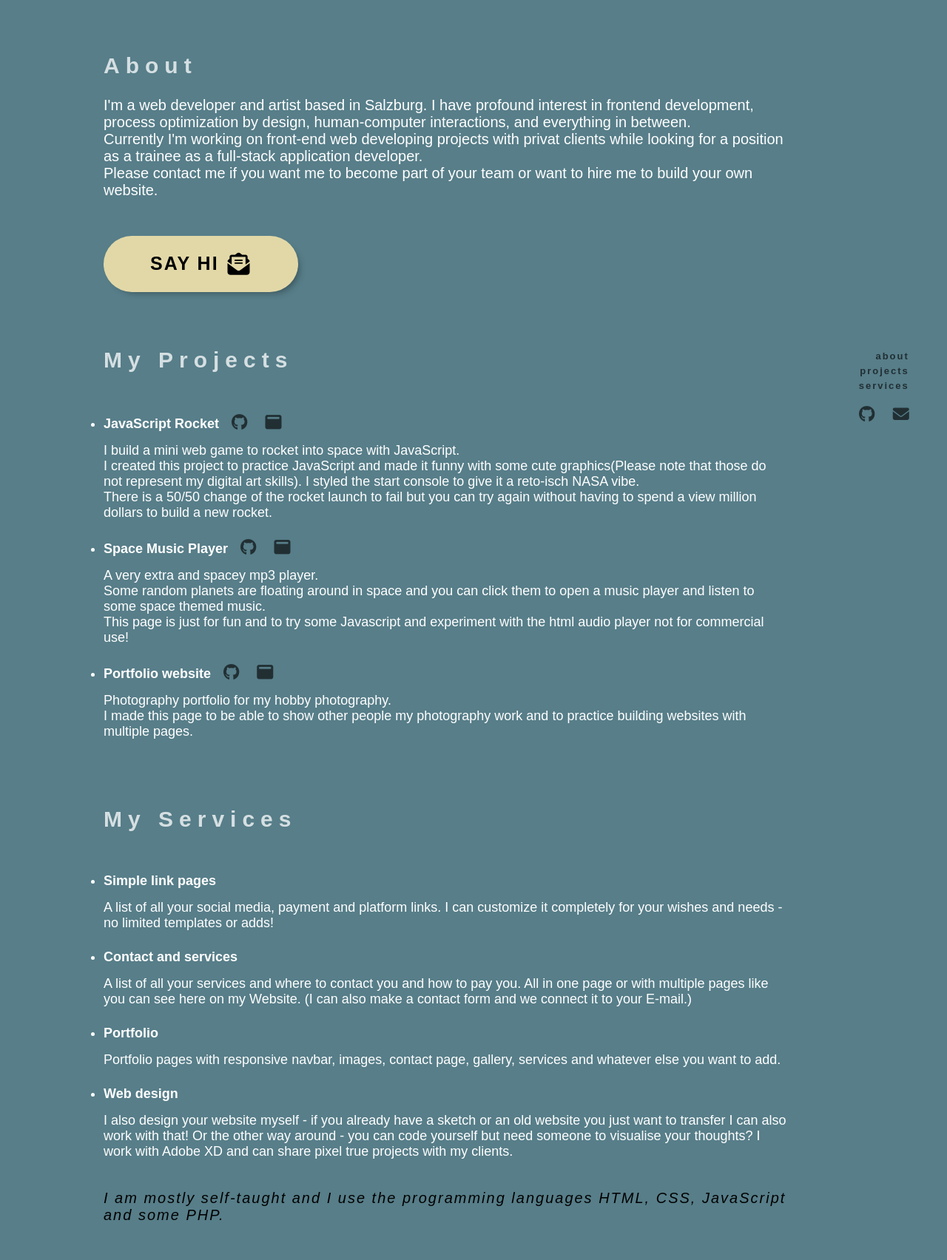
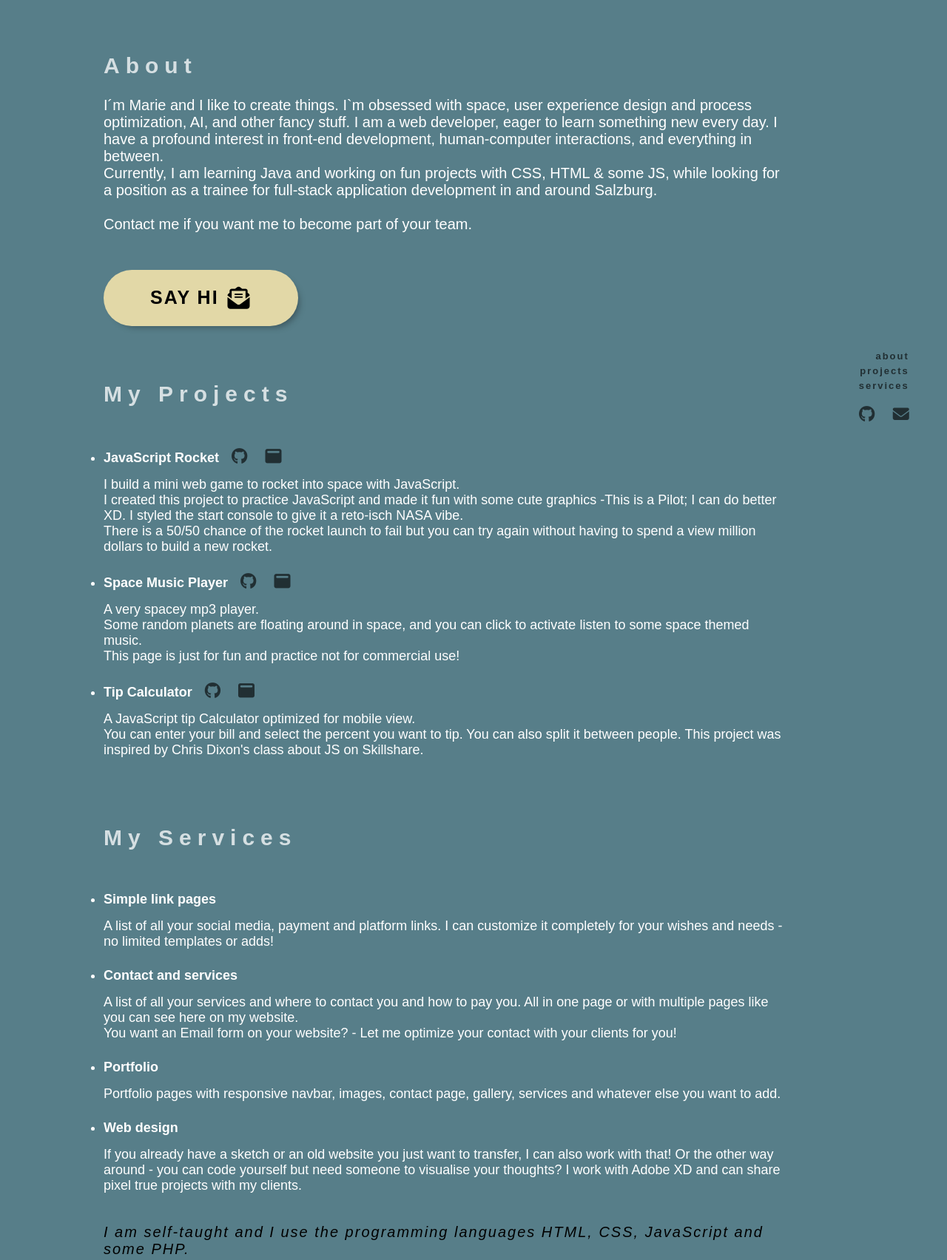
Before and after one commit to MarieBreiteneder/MarieBreiteneder, a plain HTML site: page index.html in a window 1280 px wide. Shown: the part 148-1852 px from the top of the page at 74% size. Drawn offline with Linux system fonts and the light colour scheme; a web font is replaced by a local one.

Commit message:
Add files via upload

```diff
--- a/index.html
+++ b/index.html
@@ -15,9 +15,10 @@
 	<span class="blink">|</span>
 </div>
 	<h3 id="about" >About</h3>
-	<p class="about"> I'm a web developer and artist based in Salzburg. I have profound interest in frontend development, process optimization by design, human-computer interactions, and everything in between.<br>
-	Currently I'm working on front-end web developing projects with privat clients while looking for a position as a trainee as a full-stack application developer.<br>
-	Please contact me if you want me to become part of your team or want to hire me to build your own website.</p>
+	<p class="about"> I´m Marie and I like to create things. I`m obsessed with space, user experience design and process optimization, AI, and other fancy stuff. I am a web developer, eager to learn something new every day. I have a profound interest in front-end development, human-computer interactions, and everything in between.<br>
+	Currently, I am learning Java and working on fun projects with CSS, HTML & some JS, while looking for a position as a trainee for full-stack application development in and around Salzburg.<br><br>
+	Contact me if you want me to become part of your team.
+	</p>
 	<a class="button-email" href="mailto:marie.breiteneder@gmail.com">Say Hi<i class="envelope fas fa-envelope-open-text"></i></a>
 </div>
 <!--Projects-->
@@ -27,18 +28,20 @@
 	<li class="li-projects">JavaScript Rocket <a target="_blank" href="https://github.com/MarieBreiteneder/JavaScript-rocket"><i class="projects-icon fab fa-github"></i></a><a target="_blank" href="https://mariebreiteneder.github.io/JavaScript-rocket/rocket.html"><i class="projects-icon fas fa-window-maximize"></i></a></li>
 	<li class="subli">
 		I build a mini web game to rocket into space with JavaScript.<br>
-		I created this project to practice JavaScript and made it funny with some cute graphics(Please note that those do not represent my digital art skills). I styled the start console to give it a reto-isch NASA vibe.<br> There is a 50/50 change of the rocket launch to fail but you can try again without having to spend a view million dollars to build a new rocket.
+		I created this project to practice JavaScript and made it fun with some cute graphics -This is a Pilot; I can do better XD. I styled the start console to give it a reto-isch NASA vibe.<br>
+		There is a 50/50 chance of the rocket launch to fail but you can try again without having to spend a view million dollars to build a new rocket.
+
 	</li>
 	<li class="li-projects">Space Music Player <a target="_blank" href="https://github.com/MarieBreiteneder/space-musicplayer"><i class="projects-icon fab fa-github"></i></a><a target="_blank" href="https://mariebreiteneder.github.io/space-musicplayer/index.html"><i class="projects-icon fas fa-window-maximize"></i></a></li>
 	<li class="subli">
-		A very extra and spacey mp3 player.<br>
-		Some random planets are floating around in space and you can click them to open a music player and listen to some space themed music.<br>
-		This page is just for fun and to try some Javascript and experiment with the html audio player not for commercial use!
+		A very spacey mp3 player.<br>
+		Some random planets are floating around in space, and you can click to activate listen to some space themed music.<br>
+		 This page is just for fun and practice not for commercial use!
 	</li>
-	<li class="li-projects">Portfolio website <a target="_blank" href="https://github.com/MarieBreiteneder/photographyportfolio"><i class="projects-icon fab fa-github"></i></a><a target="_blank" href="https://mariebreiteneder.github.io/Photographyportfolio/about.html"><i class="projects-icon fas fa-window-maximize"></i></a></li>
+	<li class="li-projects">Tip Calculator <a target="_blank" href="https://github.com/MarieBreiteneder/tipcalculator"><i class="projects-icon fab fa-github"></i></a><a target="_blank" href="https://mariebreiteneder.github.io/tipcalculator/"><i class="projects-icon fas fa-window-maximize"></i></a></li>
 	<li class="subli">
-		Photography portfolio for my hobby photography.<br>
-		I made this page to be able to show other people my photography work and to practice building websites with multiple pages.
+		A JavaScript tip Calculator optimized for mobile view.<br>
+		You can enter your bill and select the percent you want to tip. You can also split it between people. This project was inspired by Chris Dixon's class about JS on Skillshare.
 	</li>
 </ul>
 </div>
@@ -49,13 +52,14 @@
 		<li>Simple link pages</li>
 			<li class="subli">A list of all your social media, payment and platform links. I can customize it completely for your wishes and needs - no limited templates or adds!</li>
 		<li>Contact and services </li>
-			<li class="subli"> A list of all your services and where to contact you and how to pay you. All in one page or with multiple pages like you can see here on my Website. (I can also make a contact form and we connect it to your E-mail.)</li>
+			<li class="subli">A list of all your services and where to contact you and how to pay you. All in one page or with multiple pages like you can see here on my website.<br>
+			You want an Email form on your website? - Let me optimize your contact with your clients for you!</li>
 		<li>Portfolio</li>
 			<li class="subli">Portfolio pages with responsive navbar, images, contact page, gallery, services and whatever else you want to add.</li>
 		<li>Web design</li>
-			<li class="subli">I also design your website myself - if you already have a sketch or an old website you just want to transfer I can also work with that! Or the other way around - you can code yourself but need someone to visualise your thoughts? I work with Adobe XD and can share pixel true projects with my clients.</li>
+			<li class="subli">If you already have a sketch or an old website you just want to transfer, I can also work with that! Or the other way around - you can code yourself but need someone to visualise your thoughts? I work with Adobe XD and can share pixel true projects with my clients.</li>
 	</ul>
-	<p class="p-blue">I am mostly self-taught and I use the programming languages HTML, CSS, JavaScript and some PHP.</p>
+	<p class="p-blue">I am self-taught and I use the programming languages HTML, CSS, JavaScript and some PHP.</p>
 </div>
 <!--Navigation element -->
 	<div class="nav-wrapper">
@@ -66,7 +70,7 @@
 			<!--github-->
 			<a target="_blank" href="https://github.com/MarieBreiteneder" class="icon"><i class="fab fa-github"></i></a>
 			<!--mail-->
-			<a href="mailto:marie.breiteneder@gmail.com" class="icon" ><i class="fas fa-envelope"></i></a>
+			<a href="mailto:laura@breiteneder.net" class="icon" ><i class="fas fa-envelope"></i></a>
 		</div>
 		<!--<div class="back-to-top">TEST</div>-->
 	</div>
--- a/style.css
+++ b/style.css
@@ -76,13 +76,13 @@ h4{
     font-size: 20px;
     color: white;
     margin: 25px 0 0 0;
-    transition: 0.8s;
+    transform: scale(1);
+    transition: all 0.3s ease-in-out 0.2s;
 }
 
 .about:hover{
-    font-size: 21px;
-    margin: 20px -30px 0 -15px;
-}
+    transform: scale(1.05);
+    transition: all 0.3s ease-in-out 0.1s;}
 
 .button-email{
     border-radius: 57px;
@@ -114,11 +114,12 @@ h4{
 }
 
 .li-projects{
-    transition: 0.8s;
-}
+    transform: scale(1);
+    transition: all 0.3s ease-in-out 0.2s;}
 
 .li-projects:hover{
-    font-size: 18.5px;
+    transform: scale(1.02);
+    transition: all 0.3s ease-in-out 0.2s;
     cursor: default;
 }
 
@@ -165,15 +166,14 @@ footer{
     cursor: pointer;
     text-transform: lowercase;
     letter-spacing: 2px;
-    transition: 0.5s;
     color: #212f33;
     text-decoration: none;
-}
+    transition: all 0.3s ease-in-out 0.2s;}
+
 
 .nav-li:hover{
     color: #D5DFE2;
-    font-size: 13.5px;
-}
+    transition: all 0.3s ease-in-out 0.2s;}
 
 /*Tele, twitter*/
 .fab, .far {
@@ -193,15 +193,15 @@ footer{
 
 .fa:hover, .fas:hover{
     color: #D5DFE2;
-    font-size: 24px;
-    margin: -1.2px;
+    /* font-size: 24px;
+    margin: -1.2px; */
 
 }
 
 .fab:hover, .far:hover{
     color: #D5DFE2;
-    font-size: 24px;
-    margin: -1.2px;
+    /* font-size: 24px;
+    margin: -1.2px; */
 }
 
 .icons-wrapper {
@@ -219,9 +219,9 @@ footer{
     font-size: 22px;
 }
 
-.projects-icon:hover{
+/* .projects-icon:hover{
     font-size: 24px;
-}
+} */
 
 .envelope{
     color: black;
@@ -264,7 +264,7 @@ footer{
     }
 
     .blink{
-    display: none;
+    font-size: 24px;
     }
 
     .blink::after{
```
